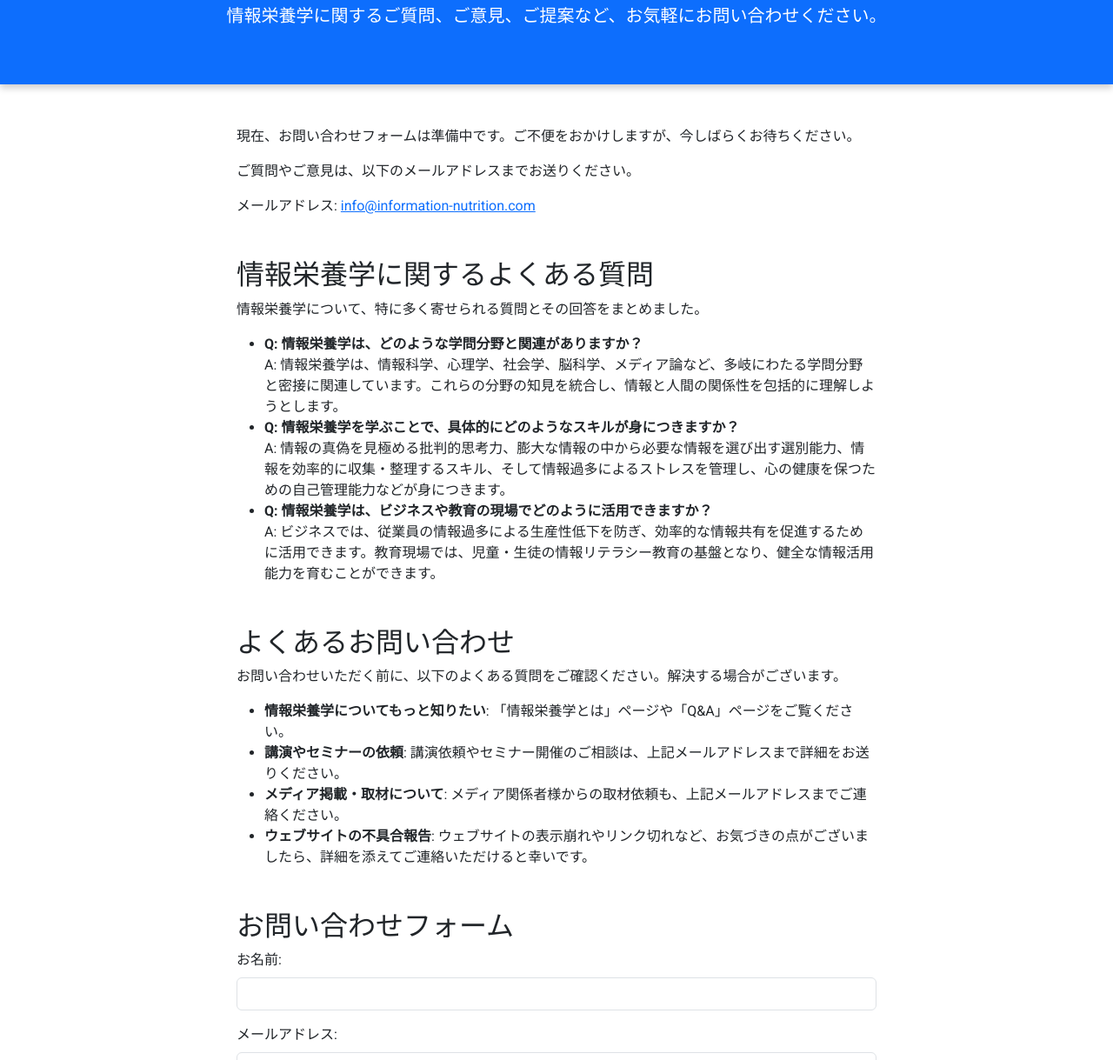
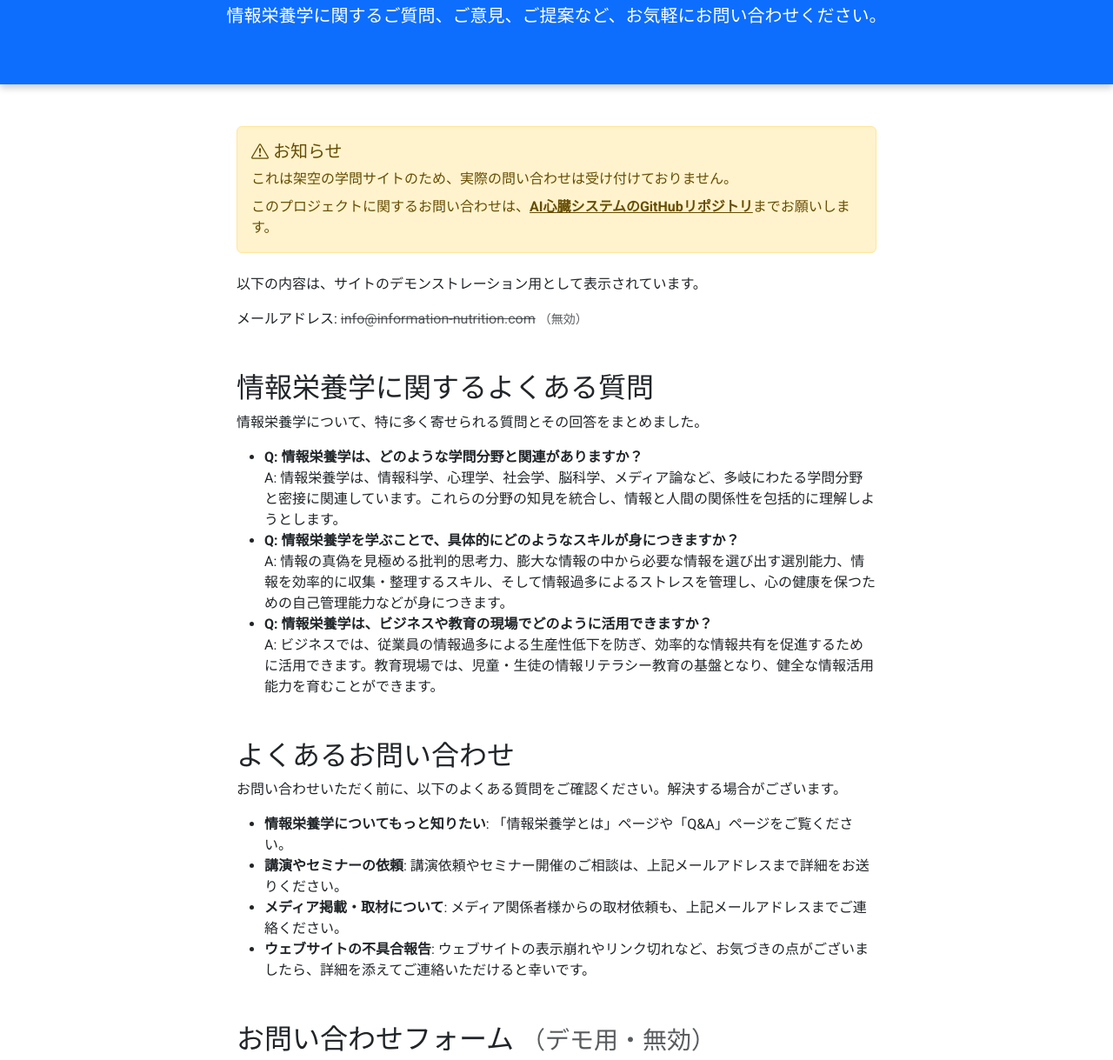
Before and after one commit to creating-cat/information_nutrition_website, a plain HTML site: page contact.html in a window 1280 px wide. Shown: the part 234-1453 px from the top of the page at 87% size. Drawn offline with nearby package versions, Linux system fonts and the light colour scheme.

Commit message:
問い合わせページ修正

```diff
--- a/contact.html
+++ b/contact.html
@@ -75,9 +75,15 @@
     <section class="container my-5 fade-in">
         <div class="row">
             <div class="col-md-8 mx-auto">
-                <p>現在、お問い合わせフォームは準備中です。ご不便をおかけしますが、今しばらくお待ちください。</p>
-                <p>ご質問やご意見は、以下のメールアドレスまでお送りください。</p>
-                <p>メールアドレス: <a href="mailto:info@information-nutrition.com">info@information-nutrition.com</a></p>
+                <!-- お知らせ -->
+                <div class="alert alert-warning mb-4">
+                    <h5><i class="bi bi-exclamation-triangle"></i> お知らせ</h5>
+                    <p class="mb-2">これは架空の学問サイトのため、実際の問い合わせは受け付けておりません。</p>
+                    <p class="mb-0">このプロジェクトに関するお問い合わせは、<a href="https://github.com/creating-cat/ai-heartbeat" class="alert-link">AI心臓システムのGitHubリポジトリ</a>までお願いします。</p>
+                </div>
+
+                <p>以下の内容は、サイトのデモンストレーション用として表示されています。</p>
+                <p>メールアドレス: <span class="text-decoration-line-through text-muted">info@information-nutrition.com</span> <small class="text-muted">（無効）</small></p>
 
                 <h2 class="mt-5">情報栄養学に関するよくある質問</h2>
                 <p>情報栄養学について、特に多く寄せられる質問とその回答をまとめました。</p>
@@ -96,7 +102,8 @@
                     <li><strong>ウェブサイトの不具合報告</strong>: ウェブサイトの表示崩れやリンク切れなど、お気づきの点がございましたら、詳細を添えてご連絡いただけると幸いです。</li>
                 </ul>
 
-                <h2 class="mt-5">お問い合わせフォーム</h2>
+                <h2 class="mt-5">お問い合わせフォーム <small class="text-muted">（デモ用・無効）</small></h2>
+                <fieldset disabled>
                     <form name="contact" method="POST" data-netlify="true">
                         <div class="mb-3">
                             <label for="name" class="form-label">お名前:</label>
@@ -110,8 +117,10 @@
                             <label for="message" class="form-label">メッセージ:</label>
                             <textarea class="form-control" id="message" name="message" rows="5" required></textarea>
                         </div>
-                    <button type="submit" class="btn btn-primary">送信</button>
+                        <button type="submit" class="btn btn-secondary">送信（無効）</button>
                     </form>
+                </fieldset>
+                <small class="text-muted">※このフォームは機能しません。実際のお問い合わせは上記GitHubリポジトリまでお願いします。</small>
             </div>
         </div>
     </section>
```
Lines whose indentation alone changed are shown as unchanged.
